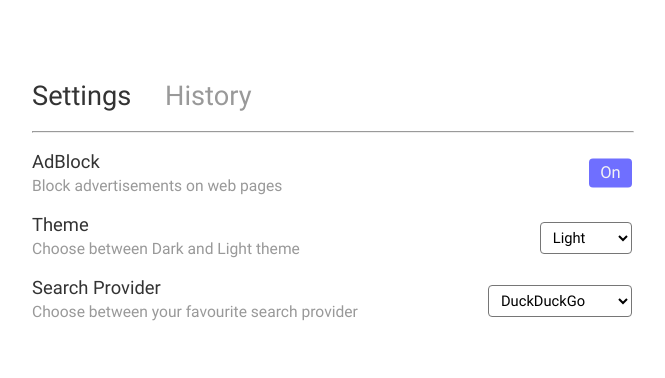
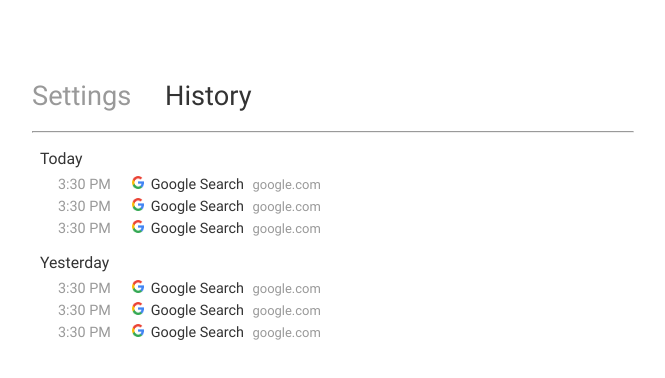
Before and after one commit to azwreith/elementary-browser, an Electron app: page app/settings.html in a window 1200 px wide. Shown: the whole page, without its empty margins (48-713 px from the left). Drawn offline with Linux system fonts and the light colour scheme.

Commit message:
Changes to history

```diff
--- a/app/settings.html
+++ b/app/settings.html
@@ -93,6 +93,19 @@
 				display: inline;
 				color: #999;
 			}
+			.favicon{
+				height: .9em;
+				display: inline-flex;
+				margin-right: 3px;
+				vertical-align: baseline;
+			}
+			.url{
+				font-size: .9em;
+				color: #999;
+				display: inline-block;
+				margin-left: 5px;
+				cursor: default;
+			}
 			.link{
 				display: inline;
 				margin-left: 1.2em;
@@ -142,6 +155,7 @@
 			</div>
 		</div>
 		<ul id="browsehistory">
+			<div>
 			<div class="date">
 				Today
 			</div>
@@ -150,25 +164,39 @@
 					3:30 PM
 				</div>
 				<a href="#" class="link">
-				https://adblock.com
+					<img src="images/google-favicon.png" class="favicon">
+					Google Search
 				</a>
+				<span class="url">
+					google.com
+				</span>
 			</li>
 			<li class="item">
 				<div class="time">
 					3:30 PM
 				</div>
 				<a href="#" class="link">
-				https://adblock.com
+					<img src="images/google-favicon.png" class="favicon">
+					Google Search
 				</a>
+				<span class="url">
+					google.com
+				</span>
 			</li>
 			<li class="item">
 				<div class="time">
 					3:30 PM
 				</div>
 				<a href="#" class="link">
-				https://adblock.com
+					<img src="images/google-favicon.png" class="favicon">
+					Google Search
 				</a>
+				<span class="url">
+					google.com
+				</span>
 			</li>
+			</div>
+			<div>
 			<div class="date">
 				Yesterday
 			</div>
@@ -177,29 +205,41 @@
 					3:30 PM
 				</div>
 				<a href="#" class="link">
-				https://adblock.com
+					<img src="images/google-favicon.png" class="favicon">
+					Google Search
 				</a>
+				<span class="url">
+					google.com
+				</span>
 			</li>
 			<li class="item">
 				<div class="time">
 					3:30 PM
 				</div>
 				<a href="#" class="link">
-				https://adblock.com
+					<img src="images/google-favicon.png" class="favicon">
+					Google Search
 				</a>
+				<span class="url">
+					google.com
+				</span>
 			</li>
 			<li class="item">
 				<div class="time">
 					3:30 PM
 				</div>
 				<a href="#" class="link">
-				https://adblock.com
+					<img src="images/google-favicon.png" class="favicon">
+					Google Search
 				</a>
+				<span class="url">
+					google.com
+				</span>
 			</li>
-
+			</div>
 		</ul>
 		<script type="text/javascript">
-			var previousSelection = "setting";
+			var previousSelection = "browsehistory";
 
 			function setDefaults(){
 				detectTheme();
```
Lines whose indentation alone changed are shown as unchanged.
